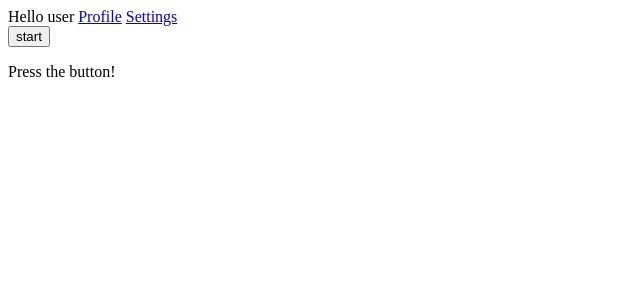
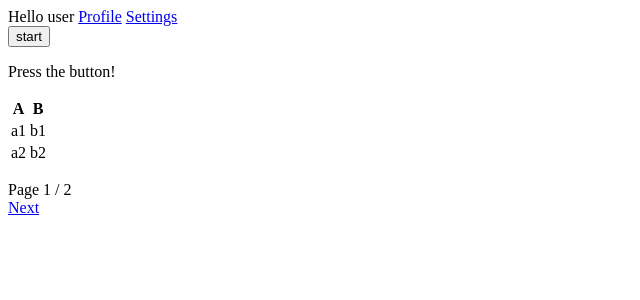
Before and after one commit to KosenkoAlexander/multimedia-coursework, a Flask app: page / in a window 1280 px wide. Shown: the top 300 px of the page, without its empty margins (0-640 px from the left). Run offline with Flask 3, Linux system fonts and the light colour scheme; a user stored in the database is signed in.

Commit message:
more UI, custom paginated

```diff
--- /dev/null
+++ b/src/server/custom_paginated.py
@@ -0,0 +1,30 @@
+class CustomPaginated:
+    def __init__(self, header, rows, per_page = 0): #per_page = 0 means no max count
+        self.header = header
+        self.rows = rows
+        self.per_page = per_page
+        self.page = 0
+        self.pages = len(rows)//per_page+(len(rows)%per_page!=0) if per_page else 1
+
+    def get_current_items(self):
+        start = self.page*self.per_page
+        return self.rows[start:start+self.per_page]
+
+    def next_page_num(self):
+        result = self.page+1
+        return result if result<self.pages else None
+
+    def prev_page_num(self):
+        return self.page-1 if self.page else None
+
+    def set_per_page(self, per_page):
+        self.per_page = per_page
+        self.pages = len(self.rows)//per_page+(len(self.rows)%per_page!=0) if per_page else 1
+        if self.page>=self.pages:
+            self.page = self.pages-1
+
+    def set_page(self, page):
+        if page>=0 and page<self.pages:
+            self.page = page
+        else:
+            self.page = 0
--- a/src/server/forms.py
+++ b/src/server/forms.py
@@ -25,3 +25,13 @@ class RegistrationForm(FlaskForm):
 
     def validate_email(self, email):
         pass #TODO
+
+
+class ProfileUsernameForm(FlaskForm):
+    username = StringField('New username', validators=[DataRequired()])
+    submit_username = SubmitField('Change')
+
+class ProfilePasswordForm(FlaskForm):
+    password = PasswordField('New password', validators=[DataRequired()])
+    password2 = PasswordField('Repeat new password', validators=[DataRequired(), EqualTo('password')])
+    submit_password = SubmitField('Change')
--- a/src/server/routes.py
+++ b/src/server/routes.py
@@ -1,15 +1,22 @@
 from flask import render_template, request, jsonify, redirect, url_for
 from server import app
-from server.forms import MainButtonsForm, LoginForm, RegistrationForm
+from server.forms import MainButtonsForm, LoginForm, RegistrationForm, ProfileUsernameForm, ProfilePasswordForm
 from server.user import User
-from flask_login import current_user, login_user, login_required
+from flask_login import current_user, login_user, login_required, logout_user
 from werkzeug.security import generate_password_hash
+from server.custom_paginated import CustomPaginated
 
 @app.route('/')
 @login_required
 def index():
     form = MainButtonsForm()
-    return render_template('index.html', form=form)
+    if not current_user.paginated:
+        current_user.paginated = CustomPaginated(['A', 'B'], [['a1','b1'], ['a2','b2'], ['a3','b3']], 2)
+    paginated = current_user.paginated
+    if paginated:
+        page = request.args.get('page', 0, type=int)
+        paginated.set_page(page)
+    return render_template('index.html', form=form, paginated=paginated)
 
 
 @app.route('/start', methods=['POST'])
@@ -30,7 +37,7 @@ def login():
         user = User(0, 'test_username', 'test_email', generate_password_hash('pass')) #TODO replace with call to DB
         if user is None or not user.check_password(form.password.data):
             #TODO add response
-            return redirect(url_for('login'))
+            return render_template('login.html', form=form, login_error = 'Wrong username or password')#redirect(url_for('login'))
         login_user(user, remember=form.remember_me.data)
         next_page = request.args.get('next')
         if not next_page:
@@ -48,3 +55,21 @@ def register():
         user = User(username=form.username.data, email=form.email.data, password_hash=generate_password_hash(form.password.data))
         return redirect(url_for('login'))
     return render_template('register.html', form=form)
+
+@login_required
+@app.route('/profile', methods=['GET', 'POST'])
+def profile():
+    form_username = ProfileUsernameForm()
+    form_password = ProfilePasswordForm()
+    if form_username.validate_on_submit():
+        #TODO
+        return render_template('profile.html', form_username=form_username, form_password=form_password)
+    if form_password.validate_on_submit():
+        #TODO
+        return render_template('profile.html', form_username=form_username, form_password=form_password)
+    return render_template('profile.html', form_username=form_username, form_password=form_password)
+
+@app.route('/logout')
+def logout():
+    logout_user()
+    return redirect(url_for('index'))
--- a/src/server/templates/index.html
+++ b/src/server/templates/index.html
@@ -5,13 +5,42 @@
     </head>
     <body>
         Hello user
-        <a href="{{ url_for('index') }}">Profile</a>
+        <a href="{{ url_for('profile') }}">Profile</a>
         <a href="{{ url_for('index') }}">Settings</a>
         <form id="mainForm", action="{{ url_for('start') }}" method="post" novalidate>
             {{ form.hidden_tag() }}
             {{ form.start() }}
         </form>
         <p id="responseText">Press the button!</p>
+        {% if paginated %}
+        <p>
+        <table>
+            <thead><tr>
+                {% for h in paginated.header %}
+                <th>{{ h }}</th>
+                {% endfor %}
+            </tr></thead>
+            <tbody>
+                {% for row in paginated.get_current_items() %}
+                <tr>
+                    {% for cell in row %}
+                    <td>{{ cell }}</td>
+                    {% endfor %}
+                </tr>
+                {% endfor %}
+            </tbody>
+        </table>
+        </p>
+        <p>
+        Page {{ paginated.page+1 }} / {{ paginated.pages }}<br>
+        {% if paginated.next_page_num() is not none %}
+        <a href="{{ url_for('index', page=paginated.next_page_num()) }}">Next</a>
+        {% endif %}
+        {% if paginated.prev_page_num() is not none %}
+        <a href="{{ url_for('index', page=paginated.prev_page_num()) }}">Prev</a>
+        {% endif %}
+        </p>
+        {% endif %}
         <script>
             const mainForm = document.getElementById('mainForm');
             const responseText = document.getElementById('responseText')
--- a/src/server/templates/login.html
+++ b/src/server/templates/login.html
@@ -23,6 +23,11 @@
             <p>
                 {{ form.remember_me() }} {{ form.remember_me.label}}
             </p>
+            {% if login_error %}
+                <p>
+                    <span style="color:red;">{{ login_error }}</span>
+                </p>
+            {% endif %}
             <p>
                 {{ form.submit() }}
             </p>
--- a/src/server/templates/register.html
+++ b/src/server/templates/register.html
@@ -34,6 +34,11 @@
                 <span style="color:red;">{{ error }}</span>
                 {% endfor %}
             </p>
+            {% if registration_error %}
+                <p>
+                    <span style="color:red;">{{ registration_error }}</span>
+                </p>
+            {% endif %}
             <p>
                 {{ form.submit() }}
             </p>
--- a/src/server/user.py
+++ b/src/server/user.py
@@ -8,6 +8,7 @@ class User(UserMixin):
         self.username = username
         self.email = email
         self.password_hash =password_hash
+        self.paginated = None
 
     def set_password(self, password):
         self.password_hash = generate_password_hash(password)
```
Also changed, not shown: src/server/templates/profile.html (added, +41 -0 lines).
